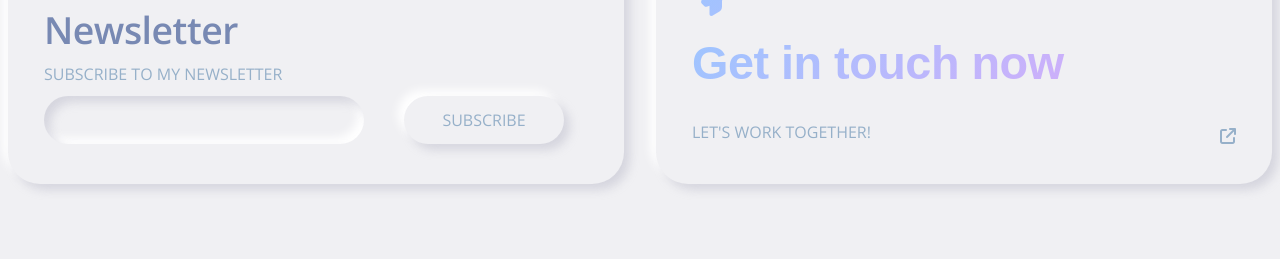
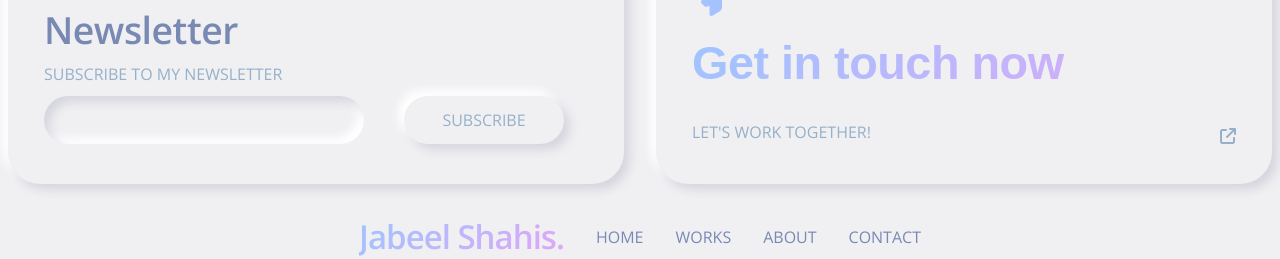
Before and after one commit to shahisiiii/minifolio, a plain HTML site: page index.html in a window 1280 px wide. Shown: the part 928-1187 px from the top of the page. Before the commit the page ends 1144 px from the top, so only its background shows below. Drawn offline with nearby package versions, Linux system fonts and the light colour scheme.

Commit message:
footer started

```diff
--- a/index.html
+++ b/index.html
@@ -130,7 +130,15 @@
 
         </section>
 
-
+        <footer>
+            <div class="footer-1st-row">
+                <div class="logo"><a href="logo">Jabeel Shahis.</a></div>
+                <div><a href="" class="footer-links">HOME</a></div>
+                <div><a href="" class="footer-links">WORKS</a></div>
+                <div><a href="" class="footer-links">ABOUT</a></div>
+                <div><a href="" class="footer-links">CONTACT</a></div>
+            </div>
+        </footer>
     </main>
     <script src="https://kit.fontawesome.com/797f564d67.js" crossorigin="anonymous"></script>
 </body>
```
